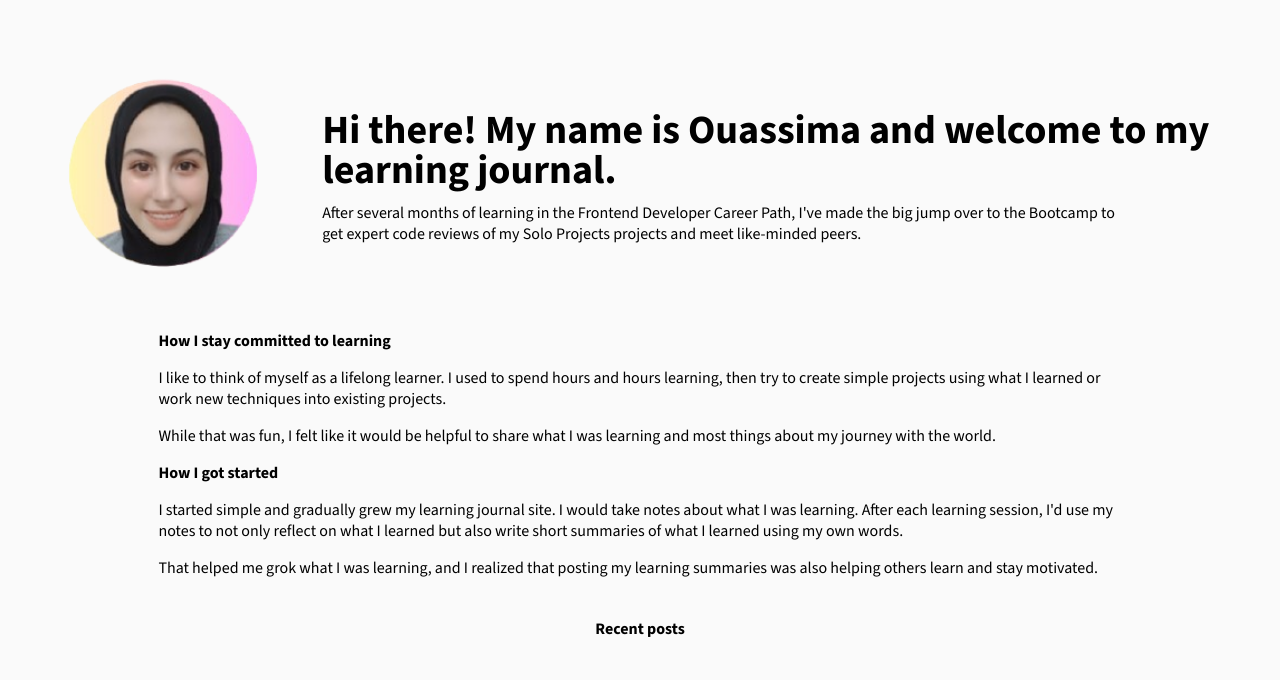
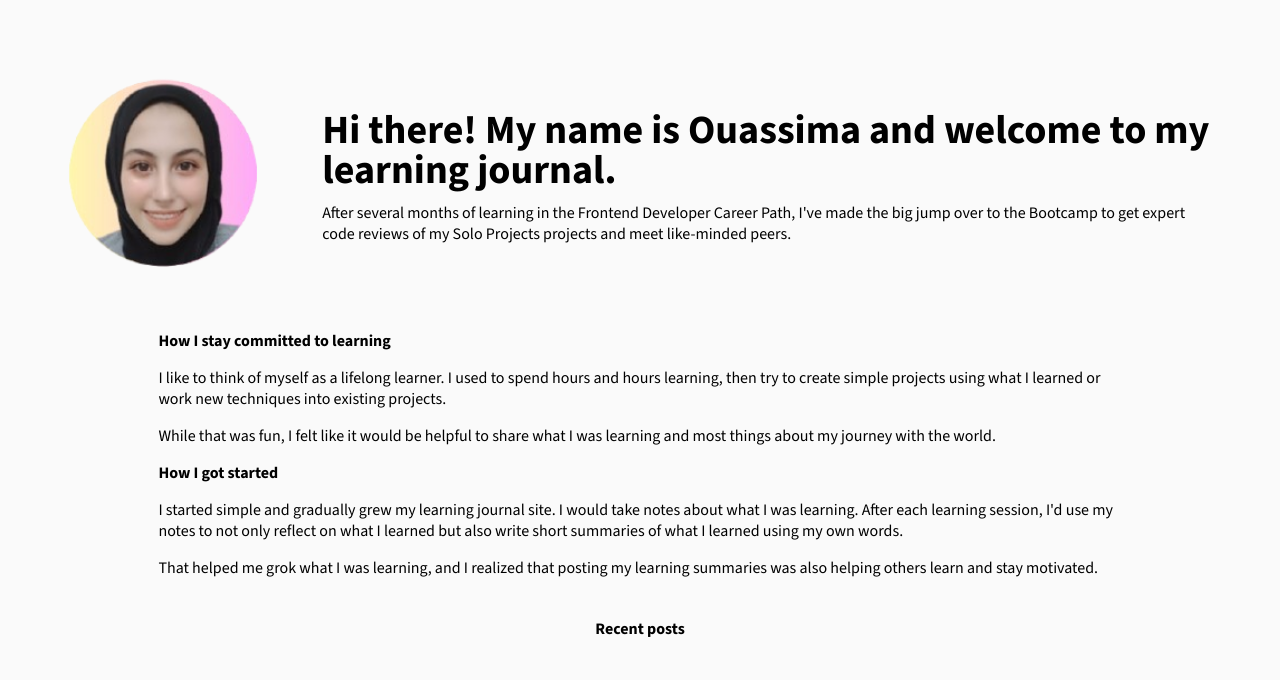
Before and after one commit to ouassimaelyakoubi/my-learning-journal-blog, a plain HTML site: page aboutMe.html in a window 1280 px wide. Shown: the part 70-750 px from the top of the page. Drawn offline with nearby package versions, Linux system fonts and the light colour scheme.

Commit message:
fix about me page

```diff
--- a/aboutMe.html
+++ b/aboutMe.html
@@ -23,7 +23,7 @@
                         <img src="images/portrait2.png" class="about-me-image" alt="portrait of ouassima with a colorful background">
                         <div class="hero-intro">
                             <h1 >Hi there! My name is Ouassima and welcome to my learning journal.</h1>
-                            <p class="hero-para">After several months of learning in the Frontend Developer Career Path,
+                            <p>After several months of learning in the Frontend Developer Career Path,
                             I've made the big jump over to the Bootcamp to get expert code reviews of my Solo Projects projects and meet like-minded peers.
                             </p>
                     </div>
```
